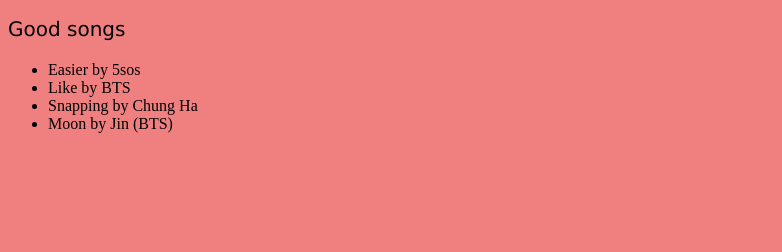
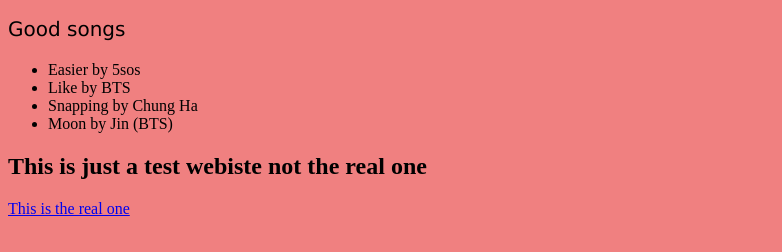
Before and after one commit to linneakarlstrom/hello-web, a plain HTML site: page index.html in a window 1280 px wide. Shown: the part 110-362 px from the top of the page, without its empty margins (0-782 px from the left). Drawn offline with Linux system fonts and the light colour scheme.

Commit message:
fun stuff

```diff
--- a/index.html
+++ b/index.html
@@ -31,6 +31,8 @@ p {
     <li>Snapping by Chung Ha</li>
     <li>Moon by Jin (BTS)</li>
 </ul>
+<h2>This is just a test webiste not the real one</h2>
+<a href="https://hello-web.linneakarlstrom.now.sh/old_times.html">This is the real one</a>
 
 </body>
 </html>
```
